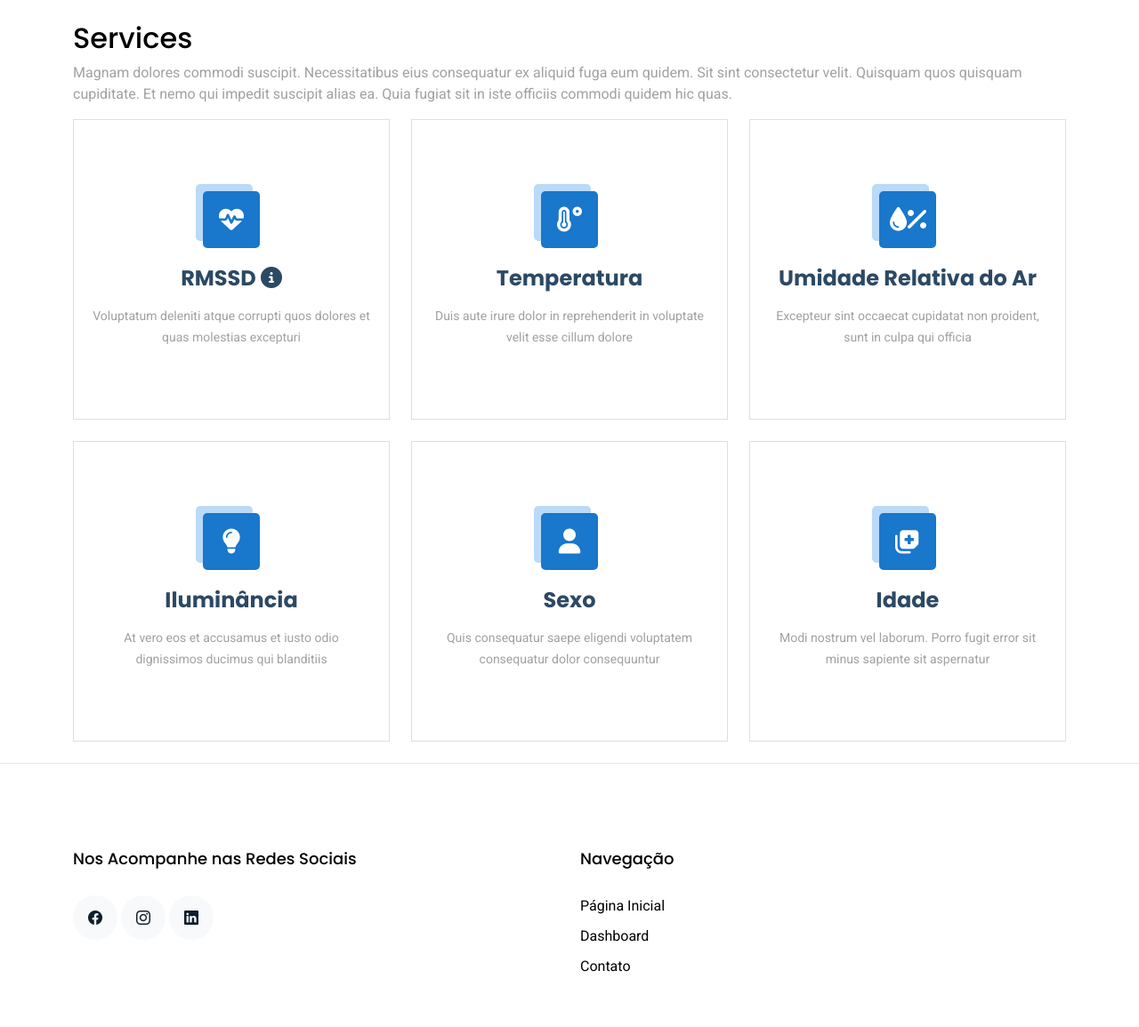
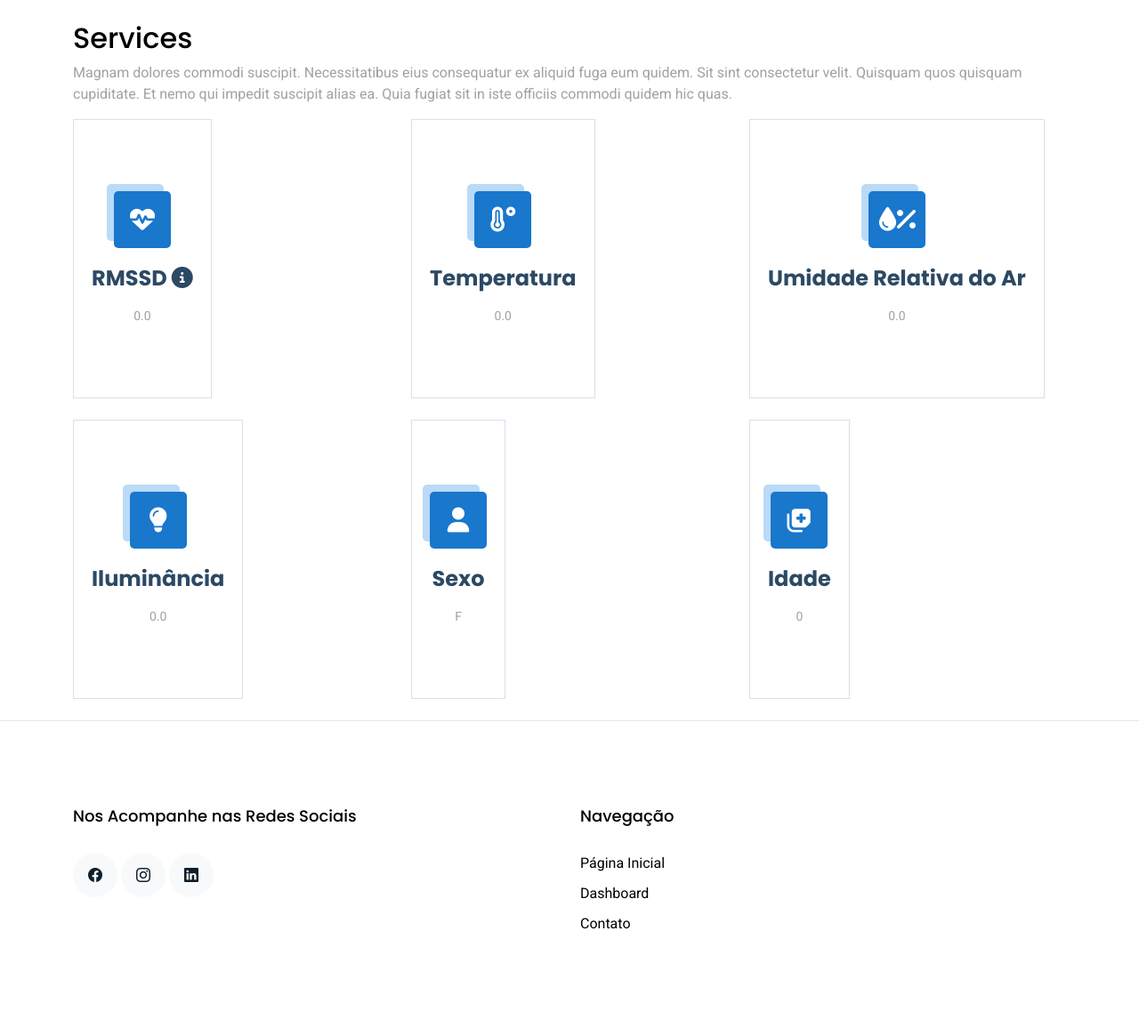
Before and after one commit to LaerteBM/TCC-Webpage, a Flask app: page /dashboard in a window 1280 px wide. Shown: the part 480-1635 px from the top of the page at 89% size. After the commit the page ends 1525 px from the top, so only its background shows below. Run offline with Flask 3, Linux system fonts and the light colour scheme; some libraries are stand-ins or nearby versions.

Commit message:
Atualiza dashboard automaticamente

```diff
--- a/app.py
+++ b/app.py
@@ -1,4 +1,4 @@
-from flask import Flask, render_template, request
+from flask import Flask, render_template, request, jsonify
 from flask_sqlalchemy import SQLAlchemy
 from datetime import datetime
 from flask_cors import CORS
@@ -13,7 +13,9 @@
 CORS(app)
 
 class Sensor(db.Model):
-    id = db.Column('sensor_id', db.Integer, primary_key = True)
+    __tablename__ = 'sensor'
+
+    id = db.Column('id', db.Integer, primary_key = True)
     timestamp = db.Column(db.DateTime,nullable=False, default=datetime.utcnow)
     sexo = db.Column(db.String(1))
     idade = db.Column(db.Integer)
@@ -29,6 +31,9 @@
         self.temperatura = temp
         self.umidade = umidade
         self.luminancia = lumi
+
+    def as_dict(self):
+       return {c.name: str(getattr(self, c.name)) for c in self.__table__.columns}
 
 with app.app_context():
     db.create_all()
@@ -56,11 +61,11 @@
     db.session.commit()
     return 'ok'
 
-@app.route('/get_data')
+@app.route('/get_data', methods=['GET'])
 def get_data():
-    res = db.session.execute(db.select(Sensor).order_by(Sensor.id)).first()[0]
-    print(res.sexo)
-    return '200'
+    res = db.session.execute(db.select(Sensor).order_by(Sensor.id.desc())).first()[0]
+    print(jsonify(res.as_dict()))
+    return jsonify(res.as_dict())
 
 
 if __name__ == '__main__':
--- /dev/null
+++ b/static/js/dashboard.js
@@ -0,0 +1,22 @@
+
+setInterval(buscar_dados,2000)
+
+function buscar_dados(){
+    fetch('/get_data',{
+        method: 'GET'
+    }).then(res=>{
+        return res.json();
+    }).then(data=>{
+        dados = data;
+        atualizar_dashboard(dados)
+    })
+}
+
+function atualizar_dashboard(dados){
+    for(let elem in dados){
+        if(elem != 'id' && elem != 'timestamp'){
+            tag = document.getElementById(elem)
+            tag.innerText = dados[elem]
+        }
+    }
+}
--- a/templates/dashboard.html
+++ b/templates/dashboard.html
@@ -118,7 +118,7 @@
             <div class="icon-box">
               <div class="icon"><i class="fas fa-heartbeat"></i></div>
               <h4><a href="">RMSSD <i class="fa fa-info-circle" aria-hidden="true"></i></a></h4>
-              <p>Voluptatum deleniti atque corrupti quos dolores et quas molestias excepturi </p>
+              <p id='RMSSD'> 0.0 </p>
             </div>
           </div>
 
@@ -126,7 +126,7 @@
             <div class="icon-box">
               <div class="icon"><i class="fas fa-temperature-high"></i></div>
               <h4><a href="">Temperatura</a></h4>
-              <p>Duis aute irure dolor in reprehenderit in voluptate velit esse cillum dolore</p>
+              <p id="temperatura">0.0</p>
             </div>
           </div>
 
@@ -134,7 +134,7 @@
             <div class="icon-box">
               <div class="icon"><i class="fa fa-droplet"></i><i class="fa fa-percent"></i></div>
               <h4><a href="">Umidade Relativa do Ar</a></h4>
-              <p>Excepteur sint occaecat cupidatat non proident, sunt in culpa qui officia</p>
+              <p id="umidade">0.0</p>
             </div>
           </div>
 
@@ -142,7 +142,7 @@
             <div class="icon-box">
               <div class="icon"><i class="fas fa-lightbulb"></i></div>
               <h4><a href="">Iluminância</a></h4>
-              <p>At vero eos et accusamus et iusto odio dignissimos ducimus qui blanditiis</p>
+              <p id="luminancia">0.0</p>
             </div>
           </div>
 
@@ -150,7 +150,7 @@
             <div class="icon-box">
               <div class="icon"><i class="fas fa-user"></i></div>
               <h4><a href="">Sexo</a></h4>
-              <p>Quis consequatur saepe eligendi voluptatem consequatur dolor consequuntur</p>
+              <p id="sexo">F</p>
             </div>
           </div>
 
@@ -158,7 +158,7 @@
             <div class="icon-box">
               <div class="icon"><i class="fas fa-notes-medical"></i></div>
               <h4><a href="">Idade</a></h4>
-              <p>Modi nostrum vel laborum. Porro fugit error sit minus sapiente sit aspernatur</p>
+              <p id="idade">0</p>
             </div>
           </div>
 
@@ -209,6 +209,7 @@
 
 <!-- Template Main JS File -->
 <script src={{url_for('static',filename="js/main.js")}}></script>
+<script src={{url_for('static',filename="js/dashboard.js")}}></script>
 
 </body>
 
```
Also changed, not shown: post_test.py (+6 -6 lines), instance/dados.sqlite3.
